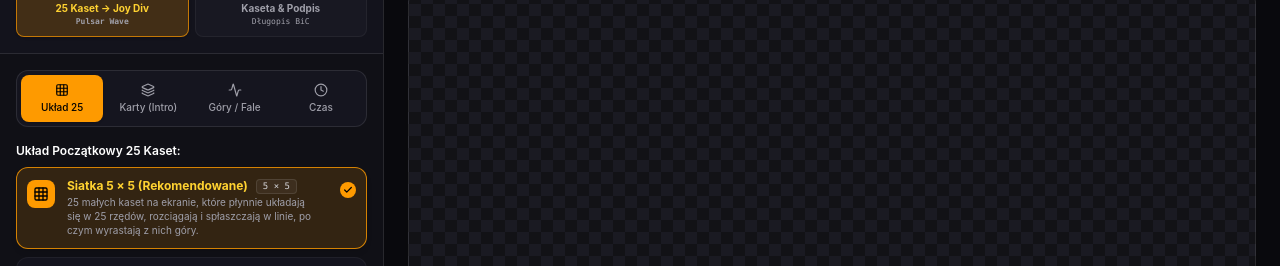
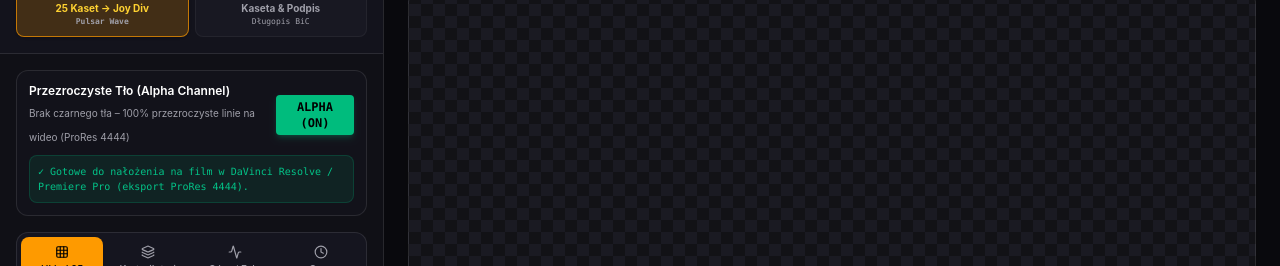
Before and after one commit to Wojteg799/Animation_studio, a Next.js app: page / in a window 1280 px wide. Shown: the part 227-493 px from the top of the page. Built offline with nearby package versions, Linux system fonts and the light colour scheme.

Commit message:
Dodano obsluge przezroczystego tla (Alpha) w szablonie Joy Division

```diff
--- a/src/components/studio/JoyDivisionControls.tsx
+++ b/src/components/studio/JoyDivisionControls.tsx
@@ -114,6 +114,38 @@ export const JoyDivisionControls: React.FC<JoyDivisionControlsProps> = ({
 
   return (
     <div className="space-y-4">
+      {/* Transparency & Alpha Channel Switcher */}
+      <div className="bg-[#12121a] p-3 rounded-xl border border-white/10 space-y-2">
+        <div className="flex items-center justify-between">
+          <div>
+            <span className="text-xs font-semibold text-white block">
+              Przezroczyste Tło (Alpha Channel)
+            </span>
+            <span className="text-[10px] text-zinc-400">
+              {props.transparentBackground
+                ? "Brak czarnego tła – 100% przezroczyste linie na wideo (ProRes 4444)"
+                : "Głęboka czerń (oryginalna okładka Unknown Pleasures)"}
+            </span>
+          </div>
+          <button
+            type="button"
+            onClick={() => updateProp("transparentBackground", !(props.transparentBackground ?? true))}
+            className={`px-3 py-1 rounded text-xs font-mono font-bold transition-all ${
+              (props.transparentBackground ?? true)
+                ? "bg-emerald-500 text-black shadow-md shadow-emerald-500/20"
+                : "bg-zinc-800 text-zinc-400"
+            }`}
+          >
+            {(props.transparentBackground ?? true) ? "ALPHA (ON)" : "CZARNE TŁO"}
+          </button>
+        </div>
+        {(props.transparentBackground ?? true) && (
+          <p className="text-[10px] text-emerald-400/90 font-mono bg-emerald-500/10 p-2 rounded-lg border border-emerald-500/20">
+            ✓ Gotowe do nałożenia na film w DaVinci Resolve / Premiere Pro (eksport ProRes 4444).
+          </p>
+        )}
+      </div>
+
       {/* Sub-tabs switcher */}
       <div className="grid grid-cols-4 gap-1 bg-[#15151f] p-1 rounded-xl border border-white/10 text-xs">
         <button
@@ -566,10 +598,12 @@ export const JoyDivisionControls: React.FC<JoyDivisionControlsProps> = ({
             <div className="flex items-center justify-between">
               <div>
                 <span className="text-xs text-white font-semibold block">
-                  Zasłanianie 3D (Czarna Maska)
+                  Zasłanianie 3D (Maska Konturowa)
                 </span>
                 <span className="text-[10px] text-zinc-500">
-                  Dolne fale zasłaniają górne, tworząc granię
+                  {props.transparentBackground
+                    ? "Maska pod granią (wyłącz dla 100% przezroczystych linii)"
+                    : "Dolne fale zasłaniają górne, tworząc granię"}
                 </span>
               </div>
               <button
--- a/src/remotion/templates/JoyDivisionCassetteMorph/MorphWaveLine.tsx
+++ b/src/remotion/templates/JoyDivisionCassetteMorph/MorphWaveLine.tsx
@@ -18,6 +18,7 @@ interface MorphWaveLineProps {
   };
   strokeColor: string;
   strokeWidth: number;
+  transparentBackground?: boolean;
   enableOcclusionFill: boolean;
   enableGlow: boolean;
   spoolSpinSpeed: number;
@@ -58,6 +59,7 @@ export const MorphWaveLine: React.FC<MorphWaveLineProps> = ({
   targetBounds,
   strokeColor,
   strokeWidth,
+  transparentBackground = true,
   enableOcclusionFill,
   enableGlow,
   spoolSpinSpeed,
@@ -255,7 +257,11 @@ export const MorphWaveLine: React.FC<MorphWaveLineProps> = ({
         <g>
           {/* Black Occlusion Mask underneath the wave (creates iconic 3D layered mountain ridge) */}
           {enableOcclusionFill && mountainT > 0.01 && (
-            <path d={occlusionPathD} fill="#000000" stroke="none" />
+            <path
+              d={occlusionPathD}
+              fill={transparentBackground ? "rgba(0, 0, 0, 0.7)" : "#000000"}
+              stroke="none"
+            />
           )}
 
           {/* White Pulsar Line Stroke */}
@@ -285,6 +291,7 @@ export const MorphWaveLine: React.FC<MorphWaveLineProps> = ({
             spoolRotation={spoolAngle}
             detailsOpacity={detailsOpacity}
             squashFactor={squashFactor}
+            chassisFill={transparentBackground ? "none" : "#000000"}
           />
         </g>
       )}
--- a/src/remotion/templates/JoyDivisionCassetteMorph/index.tsx
+++ b/src/remotion/templates/JoyDivisionCassetteMorph/index.tsx
@@ -17,12 +17,13 @@ export const JoyDivisionCassetteMorph: React.FC<JoyDivisionCassetteMorphProps> =
   alignStyle = "natural-stack",
   morphStartFrame = 50,
   morphDurationFrames = 70,
+  transparentBackground = true,
   lineColor = "#ffffff",
   lineWidth = 1.8,
   peakHeightMultiplier = 1.15,
   noiseIntensity = 1.0,
   enableGlow = false,
-  enableOcclusionFill = true,
+  enableOcclusionFill = false,
   spoolSpinSpeed = 1.0,
   durationInFrames = 240,
 }) => {
@@ -75,7 +76,7 @@ export const JoyDivisionCassetteMorph: React.FC<JoyDivisionCassetteMorphProps> =
         height: "100%",
         position: "relative",
         overflow: "hidden",
-        backgroundColor: "#000000", // 100% pitch black void
+        backgroundColor: transparentBackground ? "transparent" : "#000000",
         display: "flex",
         flexDirection: "column",
         alignItems: "center",
@@ -127,6 +128,7 @@ export const JoyDivisionCassetteMorph: React.FC<JoyDivisionCassetteMorphProps> =
               canvasHeight={height}
               strokeColor={lineColor}
               strokeWidth={lineWidth}
+              transparentBackground={transparentBackground}
               enableOcclusionFill={enableOcclusionFill}
               enableGlow={enableGlow}
               spoolSpinSpeed={spoolSpinSpeed}
--- a/src/remotion/templates/JoyDivisionCassetteMorph/schema.ts
+++ b/src/remotion/templates/JoyDivisionCassetteMorph/schema.ts
@@ -30,12 +30,13 @@ export const JoyDivisionCassetteMorphSchema = z.object({
   alignStyle: z.enum(["natural-stack", "adaptive-rows"]).default("natural-stack"),
 
   // Visual styling
+  transparentBackground: z.boolean().default(true),
   lineColor: z.string().default("#ffffff"),
   lineWidth: z.number().min(1).max(3.5).default(1.8),
   peakHeightMultiplier: z.number().min(0.5).max(2.0).default(1.15),
   noiseIntensity: z.number().min(0).max(2.0).default(1.0),
   enableGlow: z.boolean().default(false),
-  enableOcclusionFill: z.boolean().default(true), // black fill under each line for classic 3D contour
+  enableOcclusionFill: z.boolean().default(false), // czarna maska pod falami (wyłączona przy przezroczystym tle dla czystych wektorów)
 
   // Cassette mechanics
   spoolSpinSpeed: z.number().min(0.2).max(3.0).default(1.0),
@@ -61,12 +62,13 @@ export const defaultJoyDivisionCassetteMorphProps: JoyDivisionCassetteMorphProps
   alignStyle: "natural-stack",
   morphStartFrame: 50,
   morphDurationFrames: 70,
+  transparentBackground: true,
   lineColor: "#ffffff",
   lineWidth: 1.8,
   peakHeightMultiplier: 1.15,
   noiseIntensity: 1.0,
   enableGlow: false,
-  enableOcclusionFill: true,
+  enableOcclusionFill: false,
   spoolSpinSpeed: 1.0,
   durationInFrames: 240, // 8 seconds at 30fps
 };
```
Also changed, not shown: PROJECT_INFO.txt.
